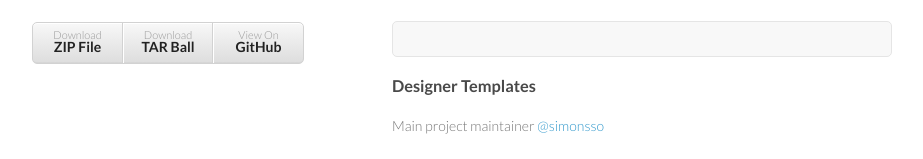
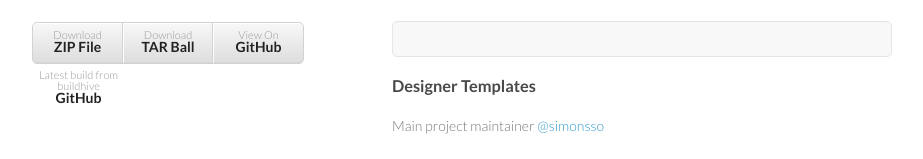
Before and after one commit to simonsso/matrix-throttle, a plain HTML site: page index.html in a window 1280 px wide. Shown: the part 179-338 px from the top of the page, without its empty margins (178-1101 px from the left). Drawn offline with Linux system fonts and the light colour scheme.

Commit message:
Update index.html

```diff
--- a/index.html
+++ b/index.html
@@ -25,6 +25,7 @@
           <li><a href="https://github.com/simonsso/matrix-throttle/zipball/master">Download <strong>ZIP File</strong></a></li>
           <li><a href="https://github.com/simonsso/matrix-throttle/tarball/master">Download <strong>TAR Ball</strong></a></li>
           <li><a href="https://github.com/simonsso/matrix-throttle">View On <strong>GitHub</strong></a></li>
+          <li><a href="https://buildhive.cloudbees.com/job/simonsso/job/matrix-throttle/org.jenkins-ci.plugins$matrix-throttle/lastSuccessfulBuild/artifact/">Latest build from buildhive <strong>GitHub</strong></a></li>
         </ul>
       </header>
       <section>
```
